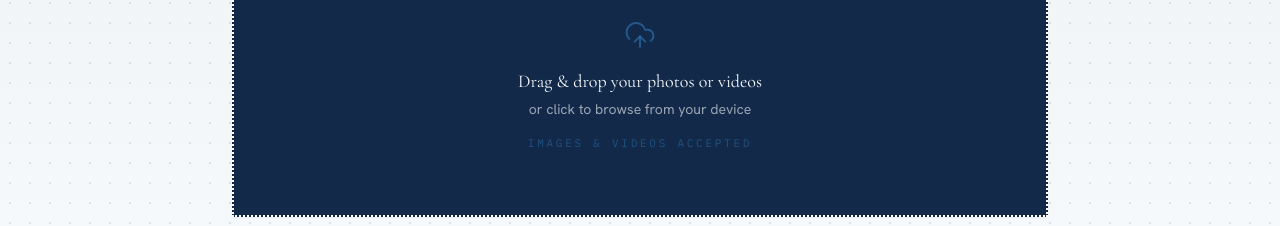
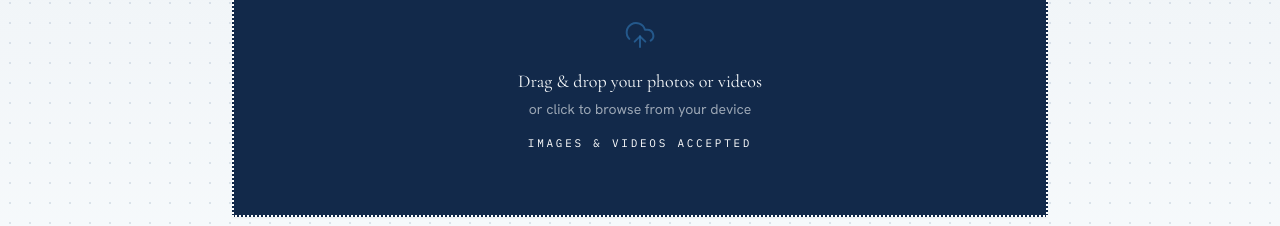
Before and after one commit to Arav034/MSP-Videography-cloud, a React (Vite) app in the folder customer-app/: page / in a window 1280 px wide. Shown: the part 1357-1583 px from the top of the page. Built offline with nearby package versions, Linux system fonts and the light colour scheme.

Commit message:
color change in upload

```diff
--- a/customer-app/src/components/common/Dropzone.jsx
+++ b/customer-app/src/components/common/Dropzone.jsx
@@ -41,7 +41,7 @@ export default function Dropzone({ onFiles, accept = "image/*,video/*", label, h
         {label ?? "Drag & drop your photos or videos"}
       </p>
       <p className="text-sm text-frost/60 mb-4">or click to browse from your device</p>
-      <span className="font-mono text-[11px] tracking-widest2 uppercase text-brand-light/60">
+      <span className="font-mono text-[11px] tracking-widest2 uppercase text-white">
         {hint ?? "Images & Videos Accepted"}
       </span>
 
```
